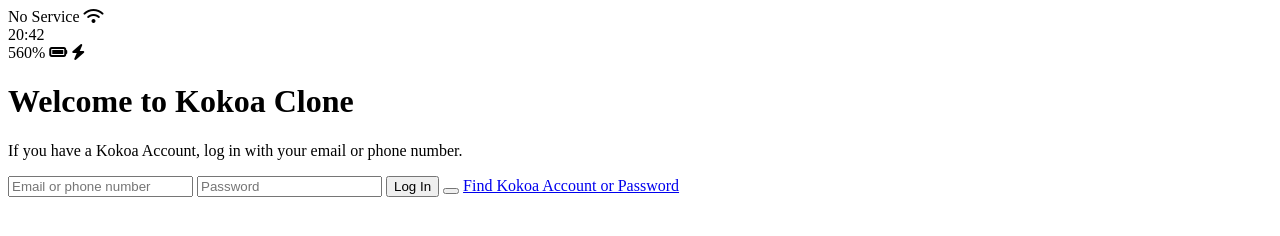
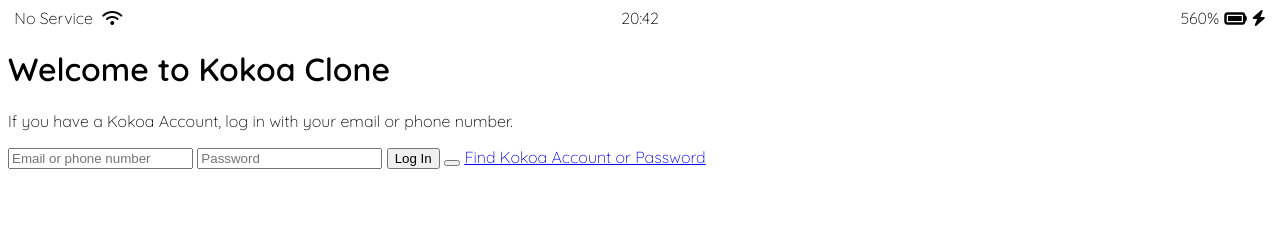
Before and after one commit to ProgramingJSH/kokoa-clone-2022, a plain HTML site: page index.html in a window 1280 px wide. Drawn offline with Linux system fonts and the light colour scheme.

Commit message:
added css on index.html

```diff
--- /dev/null
+++ b/css/styles.css
@@ -0,0 +1,27 @@
+@import url("https://fonts.googleapis.com/css2?family=Quicksand:wght@300;600&display=swap");
+body {
+  font-family: "Quicksand", sans-serif;
+}
+
+.status-bar {
+  display: flex;
+  justify-content: center;
+}
+.status-bar__column {
+  width: 33%;
+}
+.status-bar__column:first-child span {
+  margin-right: 5px;
+}
+.status-bar__column:nth-child(2) {
+  display: flex;
+  justify-content: center;
+}
+.status-bar__column:last-child {
+  display: flex;
+  justify-content: flex-end;
+  align-items: center;
+}
+.status-bar__column .fa-battery-full {
+  margin: 0px 5px;
+}
--- a/index.html
+++ b/index.html
@@ -1,6 +1,7 @@
 <!DOCTYPE html>
 <html lang="en">
   <head>
+    <link rel="stylesheet" href="css/styles.css" />
     <meta charset="UTF-8" />
     <meta http-equiv="X-UA-Compatible" content="IE=edge" />
     <meta name="viewport" content="width=device-width, initial-scale=1.0" />
@@ -17,10 +18,11 @@
       </div>
       <div class="status-bar__column">
         <span>560%</span>
-        <i class="fas fa-battery-full"></i>
+        <i class="fas fa-battery-full fa-lg"></i>
         <i class="fas fa-bolt"></i>
       </div>
     </div>
+
     <header class="welcome-header">
       <h1 class="welcome-header__title">Welcome to Kokoa Clone</h1>
       <p class="welcome-header__text">
```
